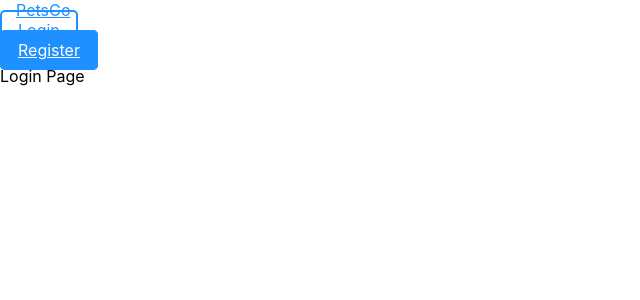
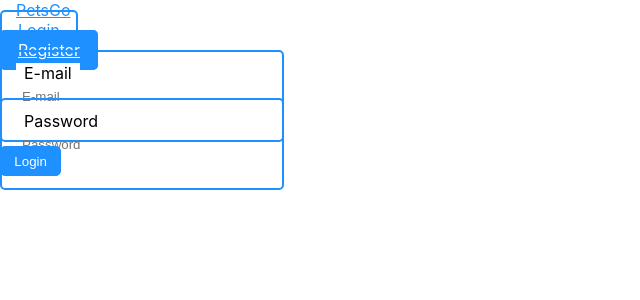
Before and after one commit to JKL-Enterprise/petsGo-FE, a React (Create React App) app: page /login in a window 1280 px wide. Shown: the top 300 px of the page, without its empty margins (0-640 px from the left). Built offline with nearby package versions, Linux system fonts and the light colour scheme.

Commit message:
LoginPage.tsx view

```diff
--- a/src/view/login/LoginPage.tsx
+++ b/src/view/login/LoginPage.tsx
@@ -1,9 +1,42 @@
 import React from 'react'
+import { Formik } from 'formik'
+import { initialValues } from './initialValues'
+import { onSubmit } from './onSubmit'
+import { validationSchema } from './validationSchema'
+import { Button, Input } from '../../components'
 
 export const LoginPage = () => {
   return (
     <div>
-      <p>Login Page</p>
+      <Formik
+        initialValues={initialValues}
+        onSubmit={onSubmit}
+        validationSchema={validationSchema}
+      >
+        {({ values, handleChange, handleSubmit, isSubmitting }) => (
+          <form
+            onSubmit={handleSubmit}
+            className="flex flex-col justify-center items-center gap-3"
+          >
+            <Input
+              name="email"
+              text="E-mail"
+              type="email"
+              onChange={handleChange}
+              value={values.email}
+            />
+            <Input
+              name="password"
+              text="Password"
+              type="password"
+              onChange={handleChange}
+              value={values.password}
+            />
+
+            <Button disabled={isSubmitting} name="Login" type="submit" />
+          </form>
+        )}
+      </Formik>
     </div>
   )
 }
--- /dev/null
+++ b/src/view/login/initialValues.ts
@@ -0,0 +1,4 @@
+export const initialValues = {
+  email: '',
+  password: '',
+}
--- /dev/null
+++ b/src/view/login/onSubmit.ts
@@ -0,0 +1,14 @@
+import { FormikHelpers } from 'formik'
+
+export interface Values {
+  email: string
+  password: string
+}
+
+export const onSubmit = (
+  values: Values,
+  { setSubmitting }: FormikHelpers<Values>
+) => {
+  console.log(values)
+  setSubmitting(false)
+}
--- /dev/null
+++ b/src/view/login/validationSchema.ts
@@ -0,0 +1,6 @@
+import * as Yup from 'yup'
+
+export const validationSchema = Yup.object().shape({
+  email: Yup.string().email().required(),
+  password: Yup.string().required(),
+})
```
